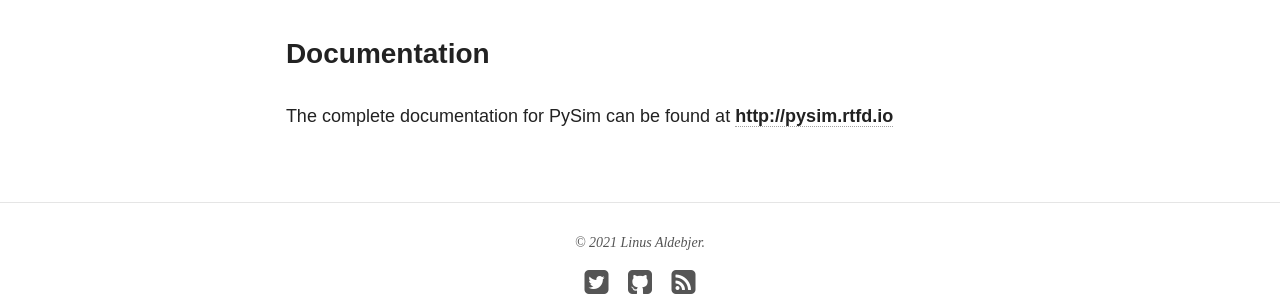
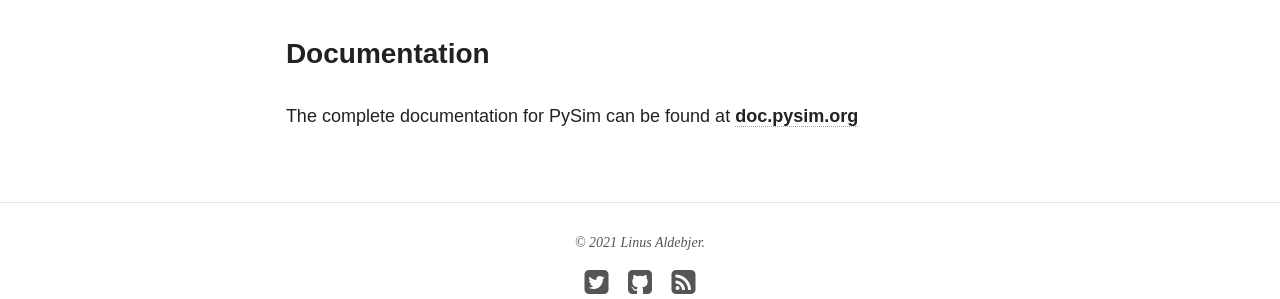
Before and after one commit to aldebjer/pysim, a Jekyll site: the page built from use/index.md, in a window 1280 px wide. Shown: the part 1598-1897 px from the top of the page. Built offline with Jekyll 4.4.1, drawn with Linux system fonts in a browser that asks for light colours; nearby versions of some CDN libraries.

Commit message:
Small changes

```diff
--- a/_includes/head.html
+++ b/_includes/head.html
@@ -50,8 +50,8 @@
 <!-- 57x57 (precomposed) for iPhone 3GS, pre-2011 iPod Touch and older Android devices -->
 <link rel="apple-touch-icon-precomposed" href="{{ site.url }}/images/apple-touch-icon-precomposed.png">
 <!-- 72x72 (precomposed) for 1st generation iPad, iPad 2 and iPad mini -->
-<link rel="apple-touch-icon-precomposed" sizes="72x72" href="{{ site.url }}/images/apple-touch-icon-72x72-precomposed.png">
+<link rel="apple-touch-icon-precomposed" sizes="72x72" href="{{ site.url }}/images/apple-icon-72x72.png">
 <!-- 114x114 (precomposed) for iPhone 4, 4S, 5 and post-2011 iPod Touch -->
-<link rel="apple-touch-icon-precomposed" sizes="114x114" href="{{ site.url }}/images/apple-touch-icon-114x114-precomposed.png">
+<link rel="apple-touch-icon-precomposed" sizes="114x114" href="{{ site.url }}/images/apple-icon-114x114.png">
 <!-- 144x144 (precomposed) for iPad 3rd and 4th generation -->
-<link rel="apple-touch-icon-precomposed" sizes="144x144" href="{{ site.url }}/images/apple-touch-icon-144x144-precomposed.png">
+<link rel="apple-touch-icon-precomposed" sizes="144x144" href="{{ site.url }}/images/apple-icon-144x144.png">
--- a/use/index.md
+++ b/use/index.md
@@ -40,4 +40,4 @@ It is also possible to create your own systems in either C++ or Python. All syst
 differential equations, having a state as well as inputs and outputs.
 
 ### Documentation
-The complete documentation for PySim can be found at [**http://pysim.rtfd.io**](http://pysim.rtfd.io)
+The complete documentation for PySim can be found at [**doc.pysim.org**](https://doc.pysim.org)
```
Also changed, not shown: dev/index.md (+1 -1 lines), images/apple-icon-114x114.png (added), images/apple-icon-144x144.png (added), images/apple-icon-72x72.png (added), images/apple-icon-precomposed.png (added).
